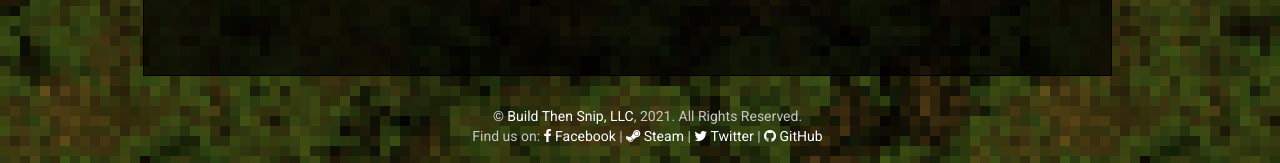
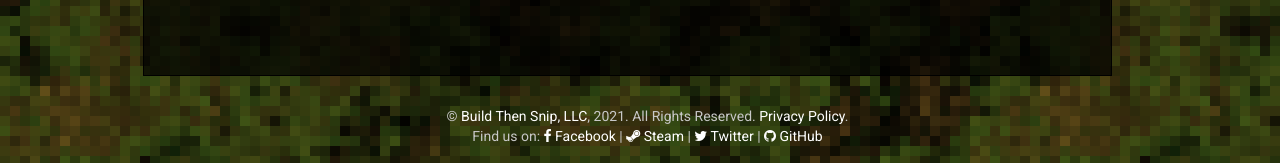
Before and after one commit to BuildandShoot/buildandshoot.github.io, a Jekyll site: the page built from index.html, in a window 1280 px wide. Shown: the part 874-1037 px from the top of the page. Built offline with Jekyll 4.4.1, drawn with Linux system fonts in a browser that asks for light colours; nearby versions of some CDN libraries; Markdown is read by kramdown in place of the engine named in the settings.

Commit message:
Update foot.html

```diff
--- a/_includes/foot.html
+++ b/_includes/foot.html
@@ -27,7 +27,7 @@
     </script>
 
     <div class="imprint">
-        &copy; <a href="https://buldthensnip.com/">Build Then Snip, LLC</a>, {{ site.time | date: '%Y' }}. All Rights Reserved.
+        &copy; <a href="https://buldthensnip.com/">Build Then Snip, LLC</a>, {{ site.time | date: '%Y' }}. All Rights Reserved. <a href="https://www.privacypolicies.com/live/da05ba44-9130-4d67-9865-5a6f71b48775" target="_blank">Privacy Policy</a>.
         <br />
         Find us on: <a href="https://facebook.com/buildandshoot"><i class="fa fa-facebook"></i> Facebook</a> | <a href="https://steamcommunity.com/groups/buildandshoot"><i class="fa fa-steam"></i> Steam</a> | <a href="https://twitter.com/buildandshoot"><i class="fa fa-twitter"></i> Twitter</a> | <a href="https://github.com/buildandshoot"><i class="fa fa-github"></i> GitHub</a>
     </div>
```
